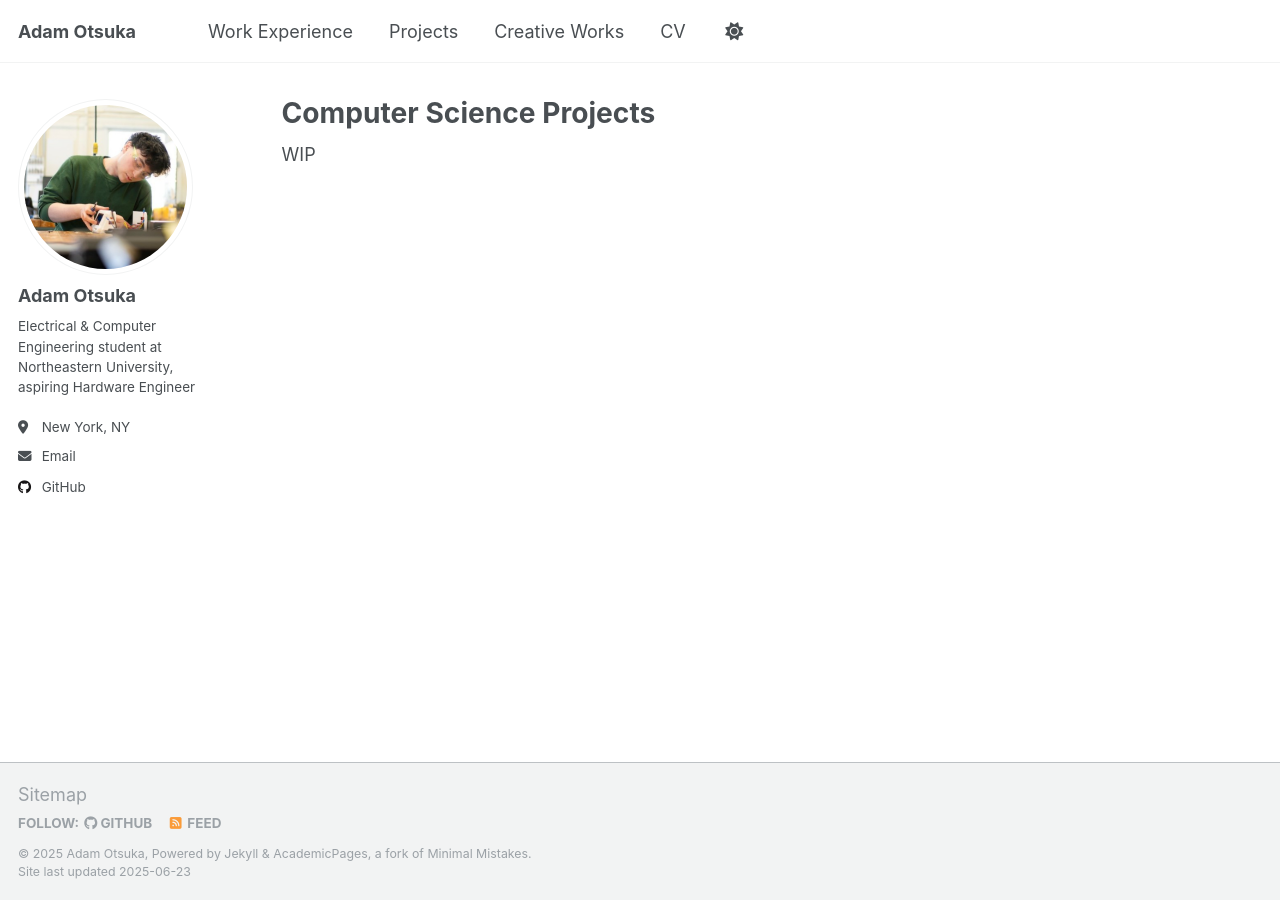
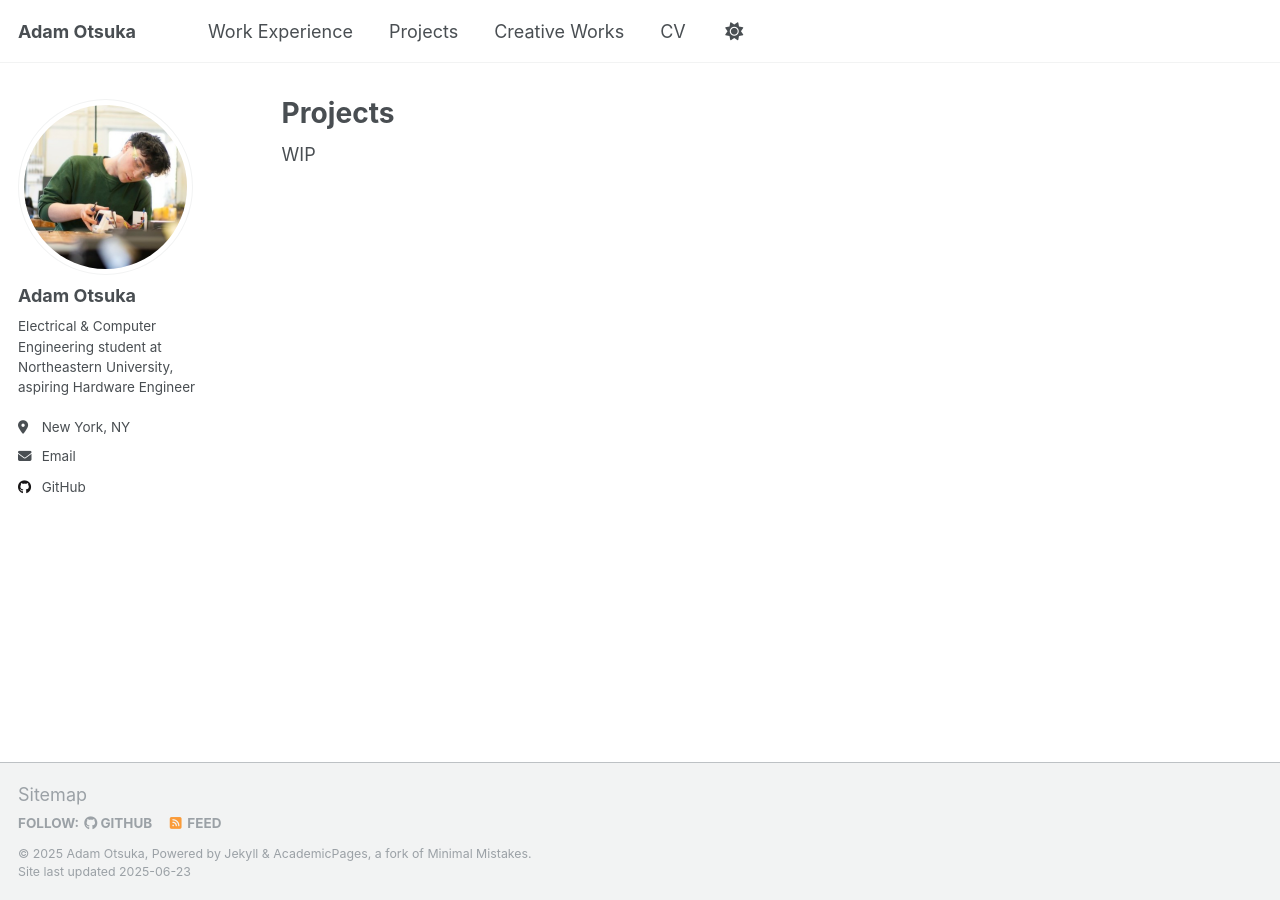
Before and after one commit to 4damo5/4damo5.github.io, a Jekyll site: the page built from _pages/projects.html, in a window 1280 px wide. Built offline with Jekyll 4.4.1, drawn with Linux system fonts in a browser that asks for light colours.

Commit message:
Update and rename computer-science.html to projects.html

```diff
--- a/_pages/computer-science.html
+++ b/_pages/projects.html
@@ -1,7 +1,7 @@
 ---
 layout: archive
-title: "Computer Science Projects"
-permalink: /computer-science/
+title: "Projects"
+permalink: /projects/
 author_profile: true
 ---
 
```
